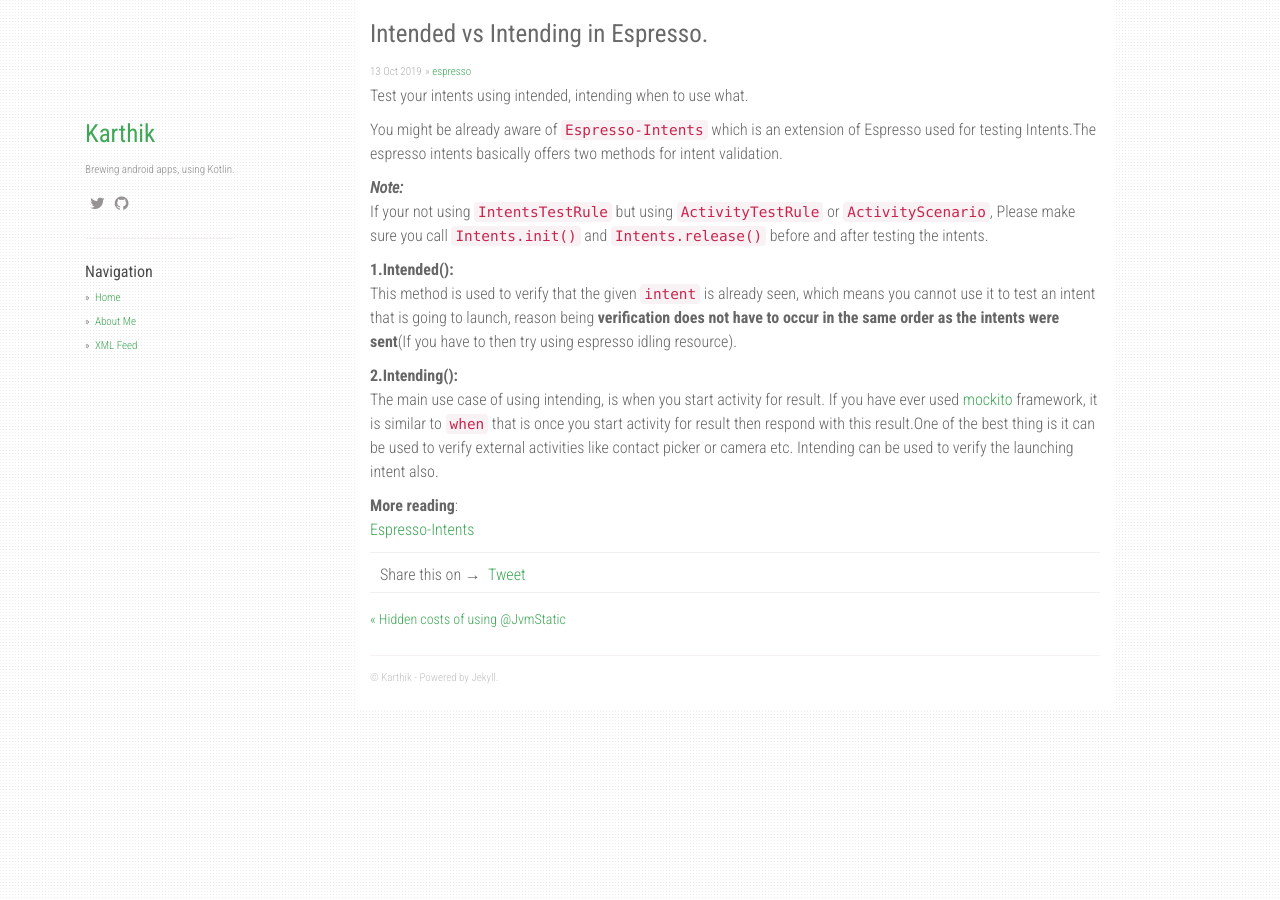
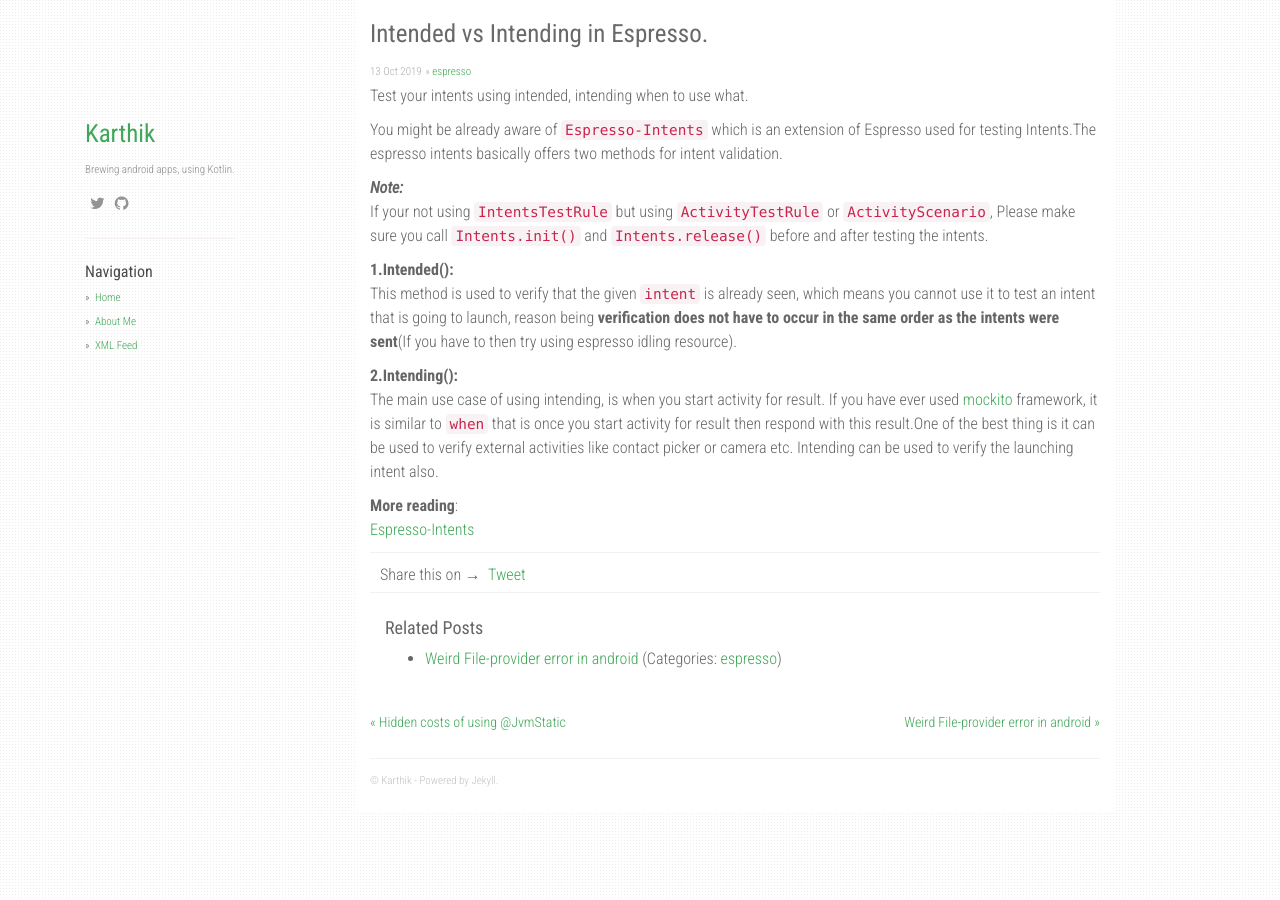
Before and after one commit to NULLPointerGuy/NULLPointerGuy.github.io, a Jekyll site: the page built from _posts/2019-10-14-Intended-vs-Intending.markdown, in a window 1280 px wide. Built offline with Jekyll 4.4.1, drawn with Linux system fonts in a browser that asks for light colours; nearby versions of some CDN libraries; comment, search, counter and statistics services are not loaded; some of the changed lines change nothing that is shown.

Commit message:
weird file provider log

```diff
--- a/_config.yml
+++ b/_config.yml
@@ -3,7 +3,7 @@
 author: Karthik
 github: https://github.com/NULLPointerGuy
 about: Brewing android apps, using Kotlin.
-disqus_shortname: stackproblems
+disqus_shortname: karthikrk
 google_analytics: UA-47154961-3
 
 enableTags: true
--- a/_layouts/post.html
+++ b/_layouts/post.html
@@ -53,21 +53,3 @@
     <a class="next" href="{{ page.next.url }}">{{ page.next.title }} &raquo;</a>
   {% endif %}
 </div>
-
-<div class="disqus-comments">
-  <div id="disqus_thread"></div>
-  <script type="text/javascript">
-    /* <![CDATA[ */
-    var disqus_shortname = "{{ site.disqus_shortname }}";
-    var disqus_identifier = "{{ site.url }}_{{ page.title }}";
-    var disqus_title = "{{ page.title }}";
-
-    /* * * DON'T EDIT BELOW THIS LINE * * */
-    (function() {
-        var dsq = document.createElement('script'); dsq.type = 'text/javascript'; dsq.async = true;
-        dsq.src = '//' + disqus_shortname + '.disqus.com/embed.js';
-        (document.getElementsByTagName('head')[0] || document.getElementsByTagName('body')[0]).appendChild(dsq);
-    })();
-    /* ]]> */
-  </script>
-</div>
--- /dev/null
+++ b/_posts/2020-04-28-Weird-FileProvider-error.markdown
@@ -0,0 +1,48 @@
+---
+layout: post
+title:  "Weird File-provider error in android"
+date:   2020-04-27 00:18:23 +0700
+categories: [espresso]
+---
+
+If we look at the be behaviour changes in android-7 [Nougat](https://developer.android.com/about/versions/nougat/android-7.0-changes#sharing-files). You will find file:// URI sharing outside the app is prohibited and may result in `FileUriExposedException`.
+
+This is when `FileProvider` subclass of content provider comes to the rescue, which has a method `getUriForFile()` which returns URI that can be shared outside the app. You follow the standard steps mentioned in [android docs](https://developer.android.com/reference/androidx/core/content/FileProvider) and implement the in your app. So far everything looks fine.
+
+And then when your sharing the URI, if you have used `ShareCompat` like me, you add URI in only one of the two methods `addStream()` or `setStream()` with `Intent.FLAG_GRANT_READ_URI_PERMISSION` flag applied, and then call `createChooserIntent()`
+and start activity which brings up the standard Android activity chooser.
+However even though you have done everything right, you see a strange log in the logcat.
+<br/><br/>
+
+>**java.lang.SecurityException: Permission Denial: reading androidx.core.content.FileProvider uri ..**
+
+At this point you would be tempted to export the file-provider at this point, or run a for loop granting all packages the permission using `context.grantUriPermission()` as below code snippet, which again not a great solution.
+{% highlight java %}
+List<ResolveInfo> resInfoList = context.getPackageManager().queryIntentActivities(intent,
+                                              PackageManager.MATCH_DEFAULT_ONLY);
+for (ResolveInfo resolveInfo : resInfoList) {
+    String packageName = resolveInfo.activityInfo.packageName;
+    context.grantUriPermission(packageName, uri, Intent.FLAG_GRANT_WRITE_URI_PERMISSION | Intent.FLAG_GRANT_READ_URI_PERMISSION);
+}
+{% endhighlight %}
+
+<br/><br/>
+After lot of RnD i found the answer to the above problem in hidden documentation of [FLAG_GRANT_READ_URI_PERMISSION](https://developer.android.com/reference/android/content/Intent.html#FLAG_GRANT_READ_URI_PERMISSION), which states the permission grants read operations on the URI in the Intent's **data** and any URIs specified in its **ClipData**.
+
+If you have observed `ShareCompat` does not expose a direct API to set the `URI` in **data** or **ClipData**, but however you can use `getIntent()` method of ShareCompat and then set `ClipData` accordingly. as shown in the below code snippet.
+
+{% highlight kotlin %}
+val sendIntent = ShareCompat.IntentBuilder.from(requireActivity())
+          .setType(requireContext().contentResolver.getType(uri))
+          .setChooserTitle(title)
+          .setSubject(subject)
+          .setStream(uri)
+          .intent
+
+      sendIntent.apply {
+          clipData = ClipData.newRawUri("transactions", uri)
+          addFlags(Intent.FLAG_GRANT_READ_URI_PERMISSION)
+      }
+{% endhighlight %}
+
+And then share intent using `Intent.createChooser()`
```
